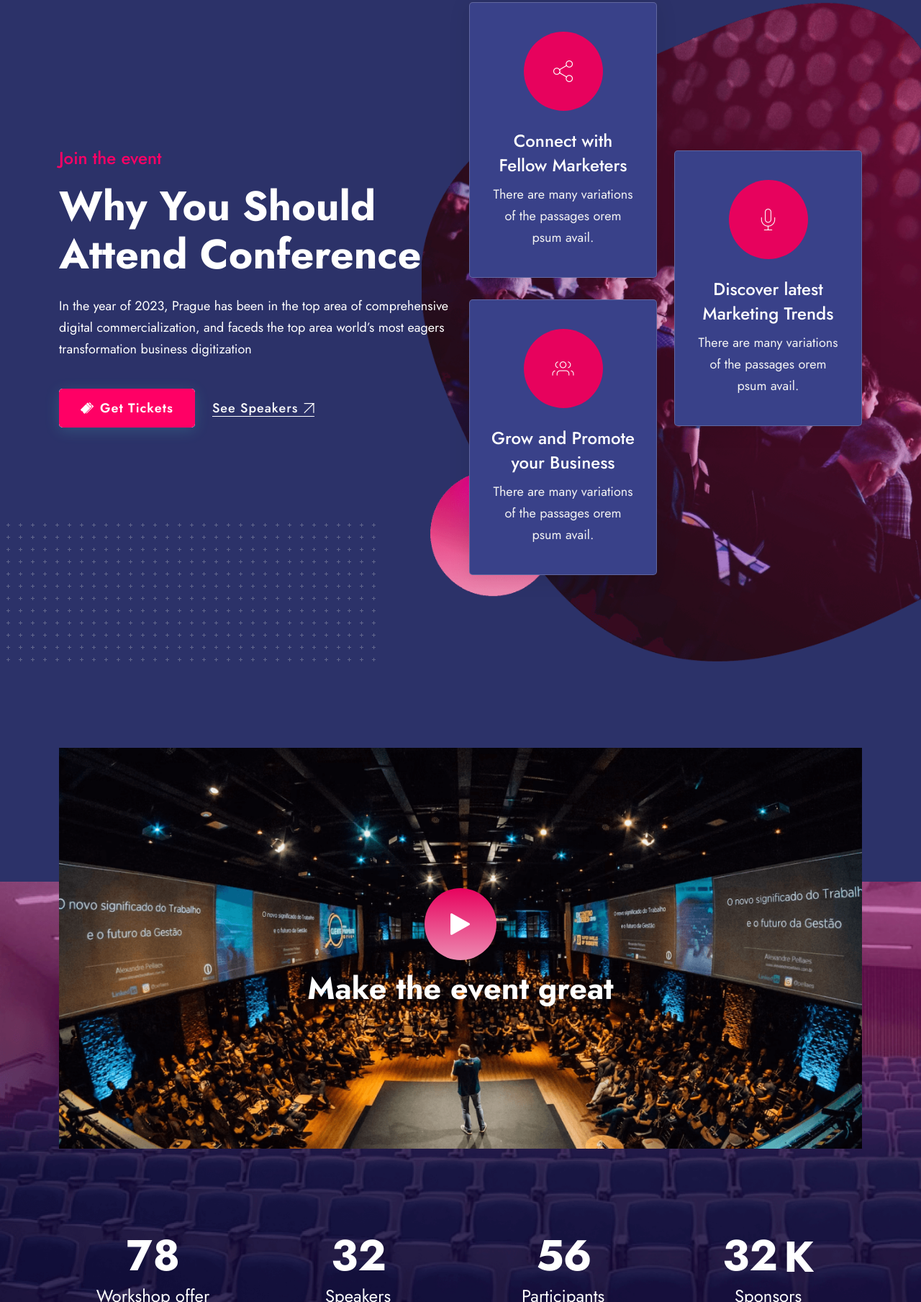
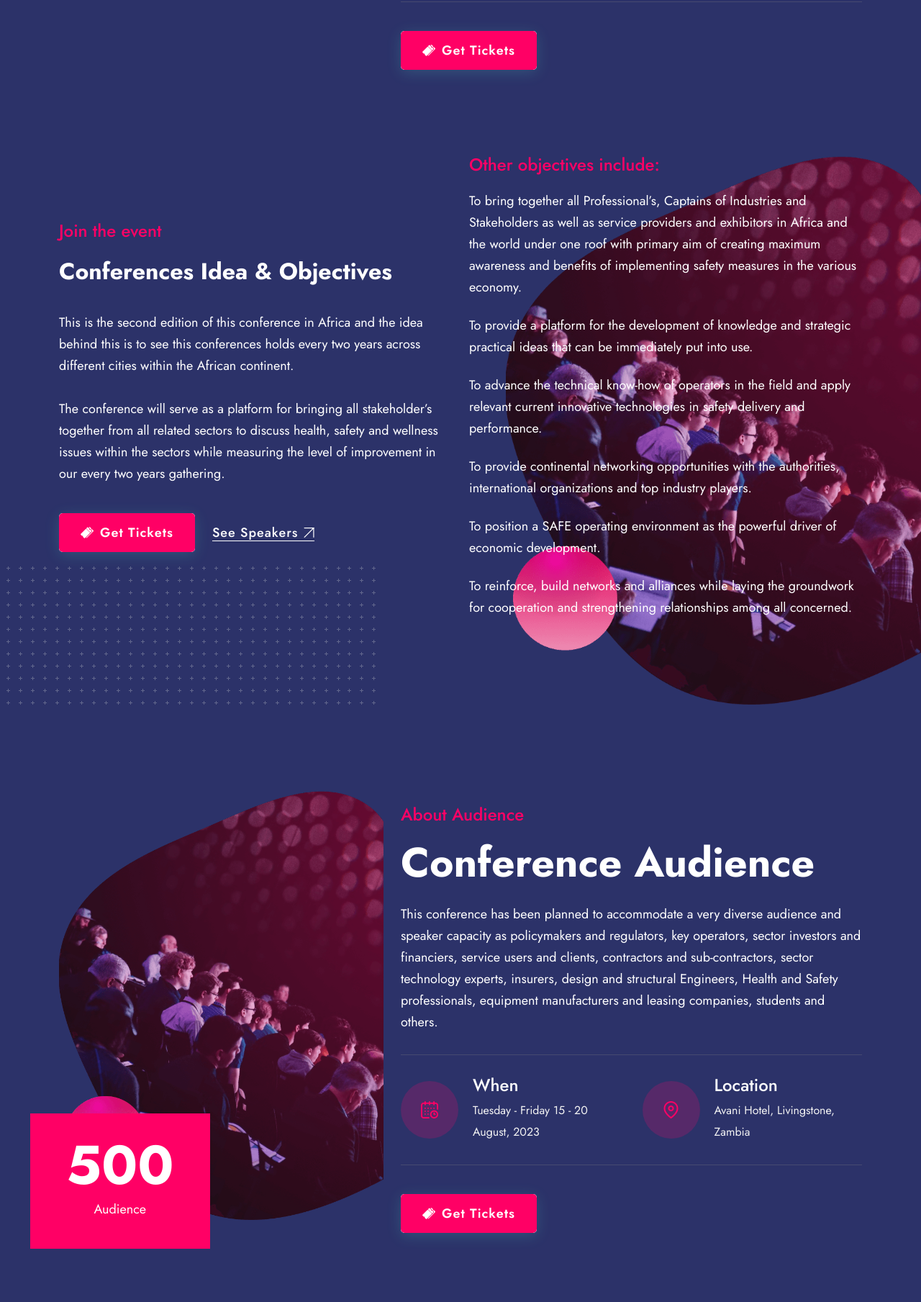
Before and after one commit to iNTELLISENSE01/zambia_conference, a plain HTML site: page index.html in a window 1280 px wide. Shown: the part 1958-3767 px from the top of the page at 72% size. Drawn offline with Linux system fonts and the light colour scheme.

Commit message:
first commit

```diff
--- a/index.html
+++ b/index.html
@@ -219,10 +219,15 @@
                 <div class="col-lg-7 col-xxl-6 offset-xxl-1">
                     <div class="about__content section__content section__col">
                         <h5>About the Event</h5>
-                        <h2>Digital Conference Meetup</h2>
-                        <p>Lorem ipsum dolor sit amet, consectetur adipiscing elit. Nisl quis nisl faucibus nisl,
-                            ullamcorper. Dis vel sit venenatis, sapien vitae sit pellentesque amet. Mattis urna quam
-                            porta maecenas varius dignissim cras. Velit sapien faucibus cras nunc euismod et sed sit.
+                        <h2>Conference Overview</h2>
+                        <p>Accidents at work and occupational diseases are neither predetermined nor unavoidable, they always have caused. While there is no way to
+                            completely eliminate accidents, there are certain plans, preparations, and actions that can be taken to reduce them. <br> <br>
+                            The international Vision Zero Conference intends to inculcate a strong prevention culture, whereby work-related accidents,
+                             harm, and occupational diseases are eliminated and prevented through the transformational approach that integrates the three
+                              dimensions of Safety Health and Wellbeing at all levels of work. <br> <br>
+                            The Conference has adopted the flexibility concept that adjust to specific Safety, Health, and Wellbeing beneficial to
+                            any workplace, enterprise, or industry in all regions of the world, whereby new trends, procedures and experiences would be presented.
+
                         </p>
                         <div class="about__content-schedule">
                             <div class="about__content-schedule-single">
@@ -236,14 +241,13 @@
                                 <i class="icon-location"></i>
                                 <div class="schedule-content">
                                     <h5>Location</h5>
-                                    <p>Gotham Hall, 1356 Broadway, NY 10018, USA</p>
+                                    <p>Avani Hotel, Livingstone, Zambia</p>
                                 </div>
                             </div>
                         </div>
                         <div class="section__content-cta">
                             <button class="cmn-button open-ticket"><i class="icon-ticket"></i>Get Tickets</button>
-                            <a href="https://www.youtube.com/watch?v=Djz8Nc0Qxwk" target="_blank" class="video-popup"><i
-                                    class="icon-play"></i>Watch Video</a>
+
                         </div>
                     </div>
                 </div>
@@ -259,10 +263,12 @@
                 <div class="col-xl-6">
                     <div class="event__content section__content section__col">
                         <h5>Join the event</h5>
-                        <h2>Why You Should Attend Conference</h2>
-                        <p>In the year of 2023, Prague has been in the top area of comprehensive digital
-                            commercialization, and faceds the top area world’s most eagers transformation business
-                            digitization</p>
+                        <h4>Conferences Idea & Objectives <br> <br></h4>
+                        <p>This is the second edition of this conference in Africa and the idea behind this is to see this
+                             conferences holds every two years across different cities within the African continent. <br> <br>
+                             The conference will serve as a platform for bringing all stakeholder’s together from all
+                             related sectors to discuss health, safety and wellness issues within the sectors
+                              while measuring the level of improvement in our every two years gathering.</p>
                         <div class="section__content-cta">
                             <button class="cmn-button open-ticket"><i class="icon-ticket"></i>Get Tickets</button>
                             <a href="#speakers">See Speakers <i class="icon-direction-arrow"></i></a>
@@ -272,42 +278,18 @@
                 <div class="col-xl-6">
                     <div class="event__items section__col">
                         <div class="row align-items-center section__row">
-                            <div class="col-md-6">
-                                <div class="event__items-wrapper section__col">
-                                    <div class="event__item">
-                                        <div class="event__item-thumb">
-                                            <i class="icon-share"></i>
-                                        </div>
-                                        <div class="event__item-content">
-                                            <h5>Connect with Fellow Marketers</h5>
-                                            <p>There are many variations of the passages orem psum avail.</p>
-                                        </div>
-                                    </div>
-                                    <div class="event__item">
-                                        <div class="event__item-thumb">
-                                            <i class="icon-user"></i>
-                                        </div>
-                                        <div class="event__item-content">
-                                            <h5>Grow and Promote your Business</h5>
-                                            <p>There are many variations of the passages orem psum avail.</p>
-                                        </div>
-                                    </div>
-                                </div>
-                            </div>
-                            <div class="col-md-6">
-                                <div class="event__items-wrapper section__col">
-                                    <div class="event__item">
-                                        <div class="event__item-thumb">
-                                            <i class="icon-micro-phone"></i>
-                                        </div>
-                                        <div class="event__item-content">
-                                            <h5>Discover latest
-                                                Marketing Trends</h5>
-                                            <p>There are many variations of the passages orem psum avail.</p>
-                                        </div>
-                                    </div>
-                                </div>
-                            </div>
+                                <div class="event__content section__content section__col">
+                                    <h5>Other objectives include:</h5>
+
+                                        <p>To bring together all Professional’s, Captains of Industries and Stakeholders as well as service providers and
+                                            exhibitors in Africa and the world under one roof with primary aim of creating maximum awareness and benefits of
+                                            implementing safety measures in the various economy.<br> <br> </p>
+                                        <p>To provide a platform for the development of knowledge and strategic practical ideas that can be immediately put into use.<br> <br></p>
+                                        <p>To advance the technical know-how of operators in the field and apply relevant current innovative technologies in safety delivery and performance.<br> <br></p>
+                                        <p>To provide continental networking opportunities with the authorities, international organizations and top industry players.<br> <br></p>
+                                        <p>To position a SAFE operating environment as the powerful driver of economic development.<br> <br></p>
+                                        <p>To reinforce, build networks and alliances while laying the groundwork for cooperation and strengthening relationships among all concerned.</p>
+                                </div>
                         </div>
                     </div>
                 </div>
@@ -315,6 +297,56 @@
         </div>
     </section>
     <!-- ==== / event section end ==== -->
+
+    <!-- ==== / Conference Audience ==== -->
+
+    <section class="section about wow fadeInUp">
+        <div class="container">
+            <div class="row section__row align-items-center">
+                <div class="col-lg-5">
+                    <div class="about__thumb section__col">
+                        <img src="assets/images/event-bg.png" alt="Image">
+                        <div class="speaker-amount">
+                            <h1>500</h1>
+                            <p>Audience</p>
+                        </div>
+                    </div>
+                </div>
+                <div class="col-lg-7 col-xxl-6 offset-xxl-1">
+                    <div class="about__content section__content section__col">
+                        <h5>About Audience</h5>
+                        <h2>Conference Audience</h2>
+                        <p>This conference has been planned to accommodate a very diverse audience and speaker capacity as
+                            policymakers and regulators, key operators, sector investors and financiers, service users and clients,
+                            contractors and sub-contractors, sector technology experts, insurers, design and structural Engineers,
+                            Health and Safety professionals, equipment manufacturers and leasing companies, students and others.
+
+                        </p>
+                        <div class="about__content-schedule">
+                            <div class="about__content-schedule-single">
+                                <i class="icon-calendar"></i>
+                                <div class="schedule-content">
+                                    <h5>When</h5>
+                                    <p>Tuesday - Friday 15 - 20 August, 2023</p>
+                                </div>
+                            </div>
+                            <div class="about__content-schedule-single">
+                                <i class="icon-location"></i>
+                                <div class="schedule-content">
+                                    <h5>Location</h5>
+                                    <p>Avani Hotel, Livingstone, Zambia</p>
+                                </div>
+                            </div>
+                        </div>
+                        <div class="section__content-cta">
+                            <button class="cmn-button open-ticket"><i class="icon-ticket"></i>Get Tickets</button>
+                        </div>
+                    </div>
+                </div>
+            </div>
+        </div>
+    </section>
+
 
     <!-- ==== video modal section start ==== -->
     <section class="section video-modal wow fadeInUp">
@@ -1952,10 +1984,10 @@
                 <div class="col-sm-8 col-lg-4 col-xl-4">
                     <div class="footer__single footer__first section__col">
                         <a href="index-2.html" class="logo">
-                            <img src="assets/images/logo-light.png" alt="Logo">
+                            <img src="assets/images/logonew.png" alt="Logo">
                         </a>
-                        <p>Lorem ipsum dolor sit amet, consectetur adipiscing elit. Mi ornare lorem aliquam pharetra.
-                            Dictum pulvinar egestas ligula sagittis.</p>
+                        <p>The international Vision Zero Conference intends to inculcate a strong prevention culture,
+                            whereby work-related accidents, harm, and occupational diseases are eliminated.</p>
                         <button class="cmn-button open-ticket"><i class="icon-ticket"></i>Get Tickets</button>
                     </div>
                 </div>
@@ -1977,8 +2009,7 @@
                                 src="https://www.google.com/maps/embed?pb=!1m18!1m12!1m3!1d2483.540423056441!2d-0.12174238407507898!3d51.50330061882359!2m3!1f0!2f0!3f0!3m2!1i1024!2i768!4f13.1!3m3!1m2!1s0x487604b900d26973%3A0x4291f3172409ea92!2slastminute.com%20London%20Eye!5e0!3m2!1sen!2s!4v1630905742902!5m2!1sen!2s"
                                 width="100" height="200" allowfullscreen="" loading="lazy"></iframe>
                         </div>
-                        <p class="primary-text"><img src="assets/images/hall.png" alt="Image">Gotham Hall, 1356
-                            Broadway, NY 10018, USA</p>
+                        <p class="primary-text"><img src="assets/images/hall.png" alt="Image">Avani Hotel, Livingstone, Zambia</p>
                     </div>
                 </div>
             </div>
@@ -1989,8 +2020,8 @@
                         <div class="row align-items-center">
                             <div class="col-md-8">
                                 <div class="footer__copy-text">
-                                    <p>Copyright © 2022 Evlio. All Rights Reserved By <a
-                                            href="https://themeforest.net/user/uiaxis">UIAXIS</a></p>
+                                    <p>Copyright © 2023 OSH. All Rights Reserved By <a
+                                            href="https://dechconsult.com">Dech Consult Limited</a></p>
                                 </div>
                             </div>
                             <div class="col-md-4">
```
